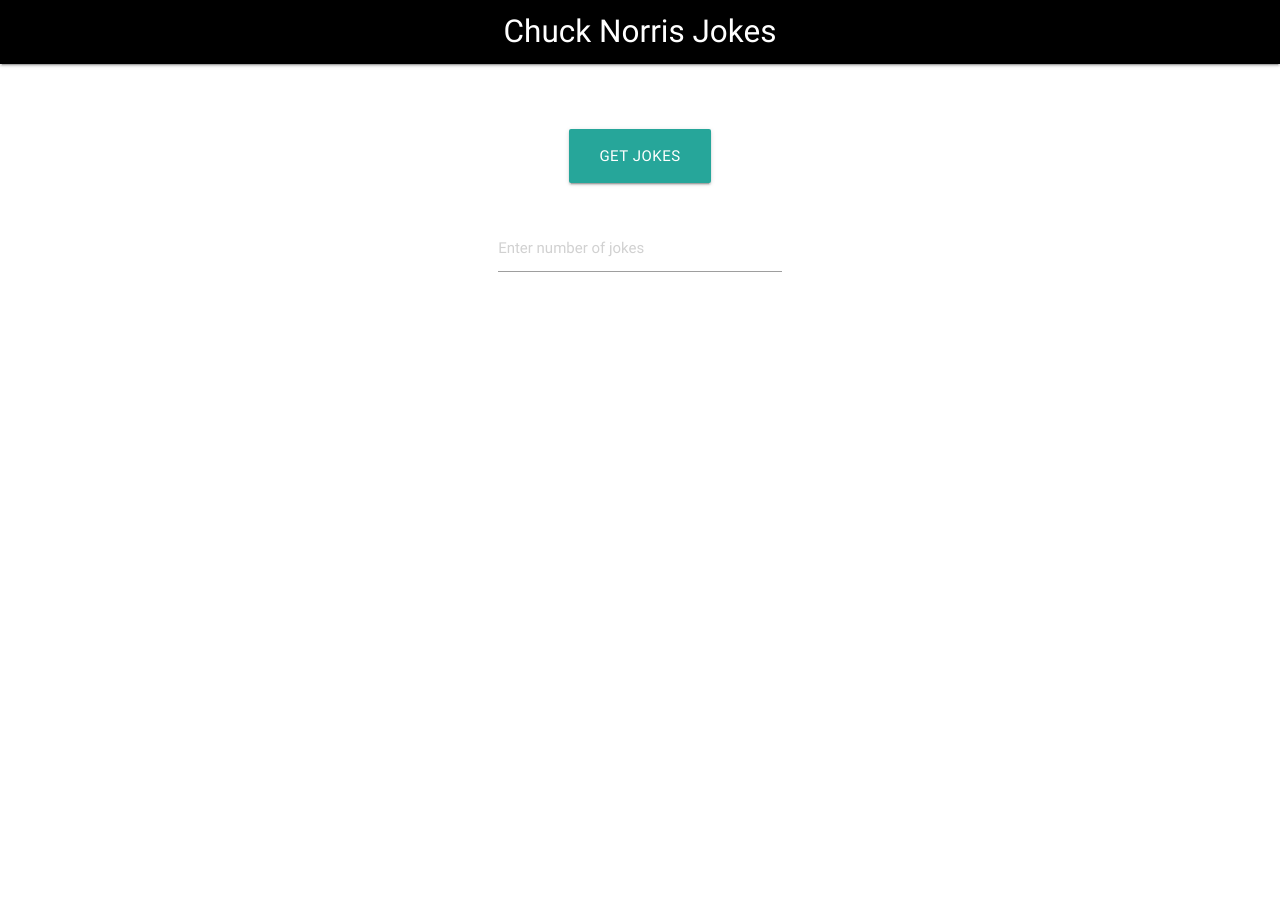
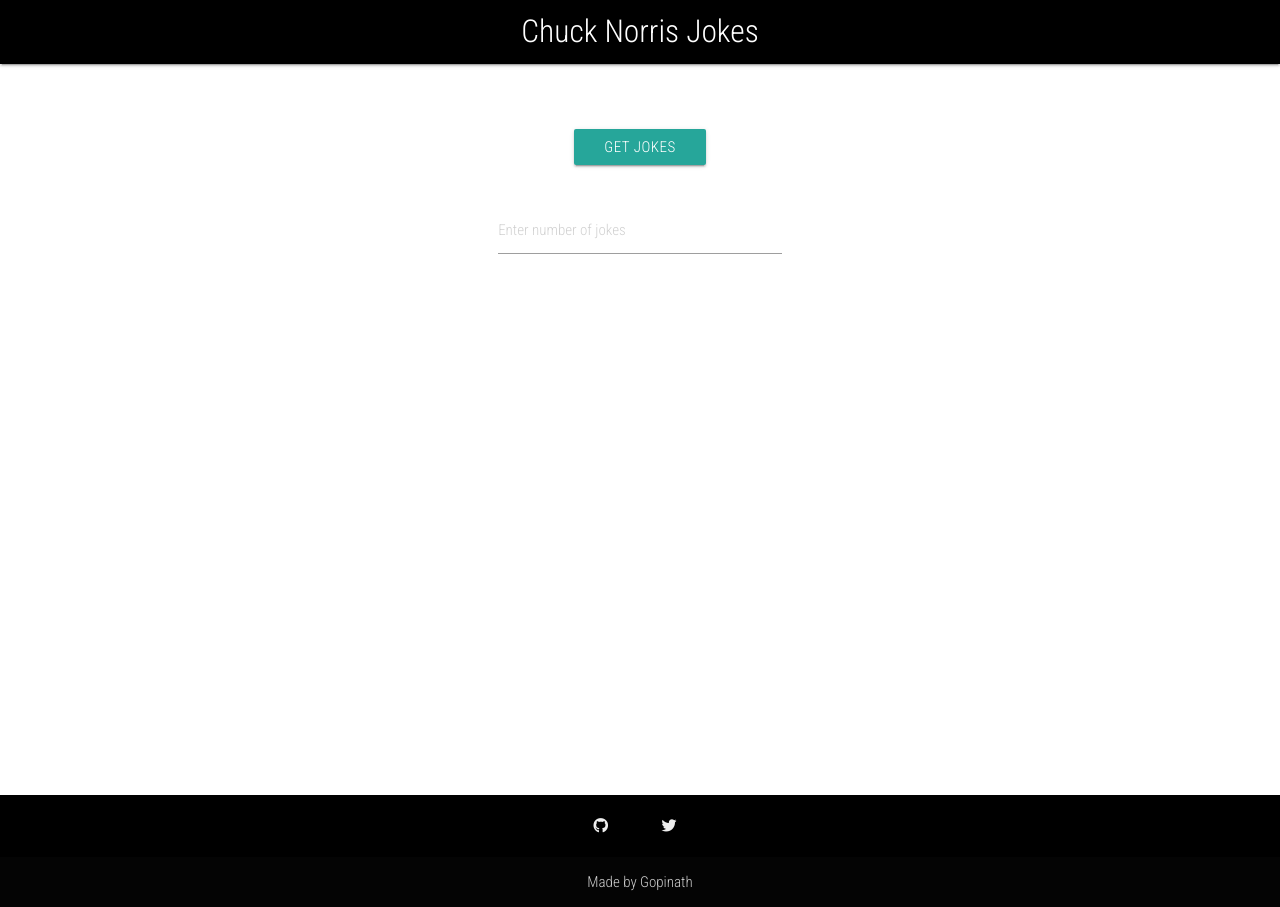
Before and after one commit to krmgopi/chuck-norris-jokes, a plain HTML site: page index.html in a window 1280 px wide. Before the commit the page ends 800 px from the top, so only its background shows below. Drawn offline with nearby package versions, Linux system fonts and the light colour scheme.

Commit message:
added footer and some custom styles

```diff
--- a/index.html
+++ b/index.html
@@ -6,6 +6,8 @@
     <meta name="viewport" content="width=device-width, initial-scale=1.0">
     <title>Joke Generator</title>
     <link rel="stylesheet" href="https://cdnjs.cloudflare.com/ajax/libs/materialize/0.100.2/css/materialize.min.css">
+    <link href="https://cdnjs.cloudflare.com/ajax/libs/font-awesome/5.13.0/css/all.min.css" rel="stylesheet">
+    <link href="https://fonts.googleapis.com/css2?family=Roboto+Condensed:wght@300&display=swap" rel="stylesheet">
     <link rel="stylesheet" href="style.css">
 </head>
 
@@ -20,7 +22,7 @@
         <div class="container">
             <div class="row">
                 <div class="input-field col s12 center">
-                    <button class="btn btn-large waves-effect waves-light" id="getJokes" onclick="fetchJokes()">Get Jokes</button>
+                    <button class="btn  waves-effect waves-light" id="getJokes" onclick="fetchJokes()">Get Jokes</button>
                 </div>
             </div>
         </div>
@@ -40,9 +42,24 @@
                 </div>
             </div>
         </div>
+    </section>
 
+    <footer class="page-footer black">
+        <div class="container">
+            <div class="row">
+                <div class="col l12  m12 s12 center social">
+                    <a class="grey-text text-lighten-3" href="https://github.com/krmgopi" target="_blank"><i class="fab fa-github"></i></a>
+                    <a class="grey-text text-lighten-3" href="https://twitter.com/gopinathKRM" target="_blank"><i class="fab fa-twitter"></i></a>
+                </div>
+            </div>
+        </div>
+        <div class="footer-copyright">
+            <div class="container">
+                <p class="center">Made by Gopinath</p>
+            </div>
+        </div>
+    </footer>
 
-    </section>
 
 </body>
 <script src="https://cdnjs.cloudflare.com/ajax/libs/jquery/3.5.1/jquery.js"></script>
--- a/style.css
+++ b/style.css
@@ -2,19 +2,28 @@
     margin: 0;
     padding: 0;
     box-sizing: border-box;
+    font-family: 'Roboto Condensed', sans-serif;
 }
 
 #content {
     margin-top: 50px;
+    margin-bottom: 500px;
 }
 
 .jj .numberOfJokess {
     width: max-content
 }
 
+.social a {
+    margin: 0 30px 0 20px;
+}
+
 @media only screen and (max-width: 600px) {
     .nav-wrapper a {
         width: max-content;
+    }
+    .social a {
+        /* margin-right: 30px; */
     }
 }
 
```
